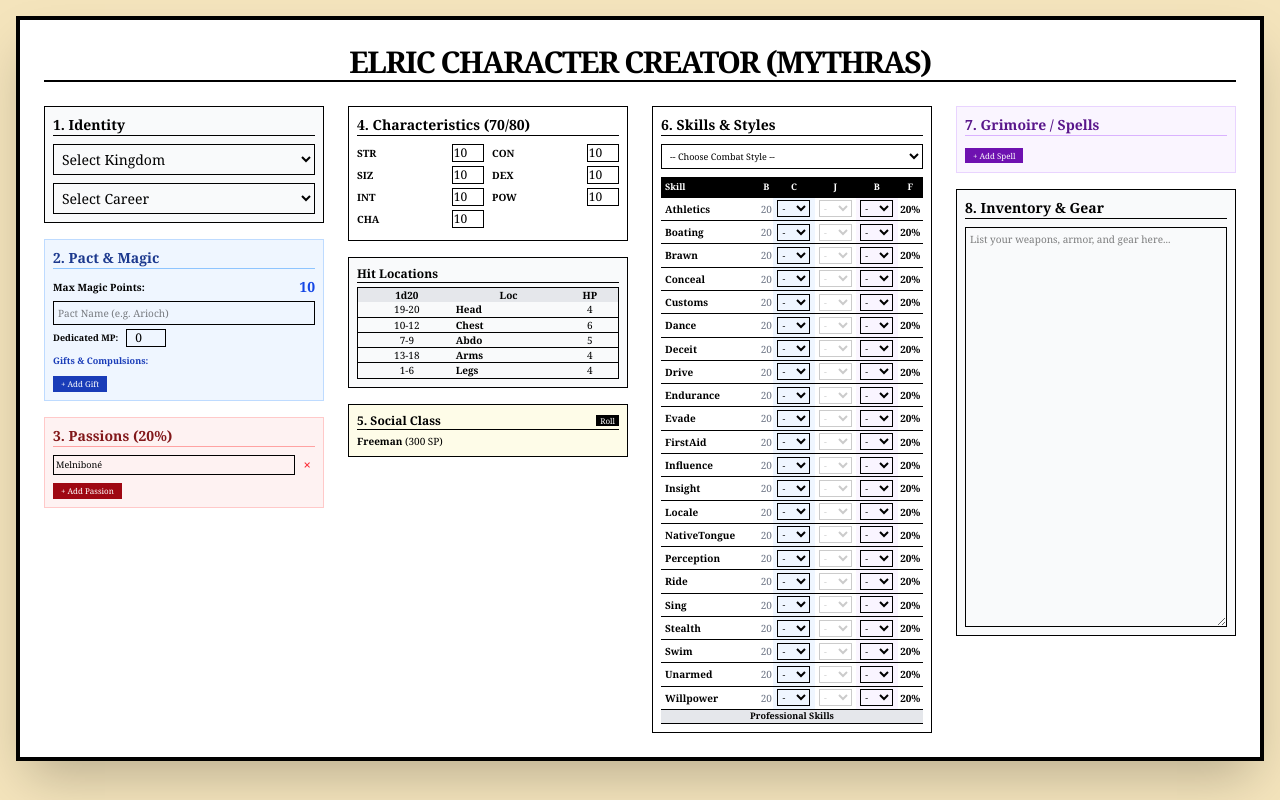
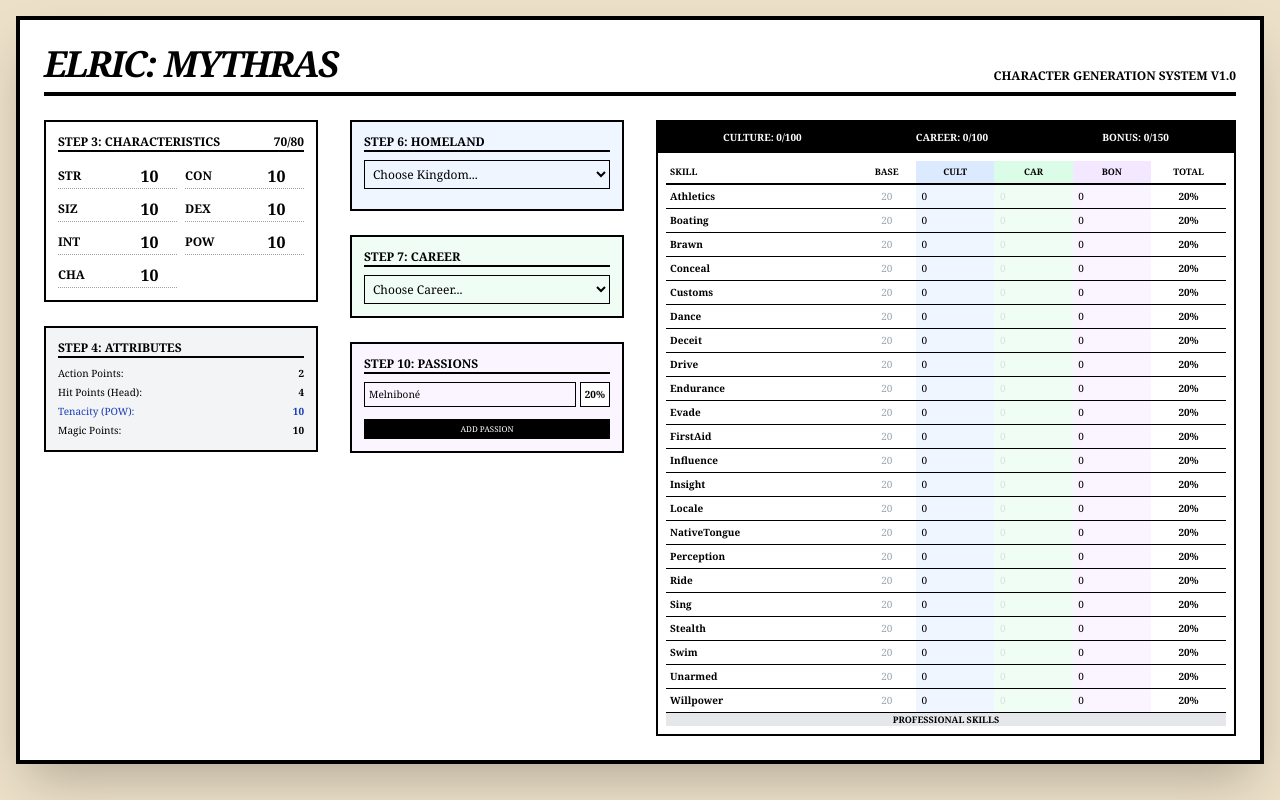
Before and after one commit to arawnlp-debug/elric-character-builder, a Next.js app: page / in a window 1280 px wide. Built offline with nearby package versions, Linux system fonts and the light colour scheme.

Commit message:
Fix colSpan type error

```diff
--- a/app/page.tsx
+++ b/app/page.tsx
@@ -7,13 +7,7 @@
 
 // --- TYPES ---
 interface Characteristics {
-  STR: number;
-  CON: number;
-  SIZ: number;
-  DEX: number;
-  INT: number;
-  POW: number;
-  CHA: number;
+  STR: number; CON: number; SIZ: number; DEX: number; INT: number; POW: number; CHA: number;
 }
 
 interface SkillSpend {
@@ -32,61 +26,31 @@
 const getProfSkillBase = (skillName: string, chars: Characteristics) => {
   const name = skillName.toLowerCase();
   if (name.includes('art')) return chars.POW + chars.CHA;
-  if (name.includes('commerce')) return chars.INT + chars.CHA;
-  if (name.includes('courtesy')) return chars.INT + chars.CHA;
+  if (name.includes('commerce') || name.includes('courtesy') || name.includes('language')) return chars.INT + chars.CHA;
   if (name.includes('craft')) return chars.DEX + chars.INT;
-  if (name.includes('language')) return chars.INT + chars.CHA;
-  if (name.includes('streetwise')) return chars.POW + chars.CHA;
-  if (name.includes('lore')) return chars.INT * 2;
-  if (name.includes('navigation')) return chars.INT + chars.POW;
-  if (name.includes('survival')) return chars.CON + chars.POW;
-  if (name.includes('track')) return chars.INT + chars.CON;
-  if (name.includes('binding')) return chars.POW + chars.CHA;
+  if (name.includes('streetwise') || name.includes('binding')) return chars.POW + chars.CHA;
+  if (name.includes('lore') || name.includes('locale')) return chars.INT * 2;
+  if (name.includes('navigation') || name.includes('healing')) return chars.INT + chars.POW;
+  if (name.includes('survival') || name.includes('track')) return chars.CON + chars.POW;
   if (name.includes('trance')) return chars.POW * 2;
-  if (name.includes('healing')) return chars.INT + chars.POW;
   return chars.INT * 2;
 };
 
 export default function CharacterBuilder() {
+  // --- STATE ---
   const [characteristics, setCharacteristics] = useState<Characteristics>({ STR: 10, CON: 10, SIZ: 10, DEX: 10, INT: 10, POW: 10, CHA: 10 });
   const [selectedCulture, setSelectedCulture] = useState("");
   const [selectedCareer, setSelectedCareer] = useState("");
   const [selectedStyle, setSelectedStyle] = useState("");
   const [socialClass, setSocialClass] = useState({ name: "Freeman", multi: 1 });
-
-  const [passions, setPassions] = useState([{ id: 1, target: "Melniboné" }]);
+  const [passions, setPassions] = useState([{ id: 1, target: "Melniboné", val: 0 }]);
   const [dedicatedMPs, setDedicatedMPs] = useState(0);
   const [pactName, setPactName] = useState("");
   const [spells, setSpells] = useState<string[]>([]);
-  const [gifts, setGifts] = useState<string[]>([]);
   const [inventory, setInventory] = useState("");
-
   const [skillSpends, setSkillSpends] = useState<Record<string, SkillSpend>>({});
 
-  useEffect(() => {
-    const cult = (culturesData as any[]).find(c => c.id === selectedCulture);
-    if (cult?.forcedCareer) setSelectedCareer(cult.forcedCareer);
-  }, [selectedCulture]);
-
-  const rollSocialClass = () => {
-    const roll = Math.floor(Math.random() * 100) + 1;
-    const isM = selectedCulture === "melnibone";
-    let res = roll <= 10 ? {name:"Outlaw", m:0.25} : roll <= 50 ? {name:"Poor", m:0.5} : roll <= 75 ? {name:"Freeman", m:1} : roll <= 95 ? {name:"Gentry", m:3} : {name:"Aristocracy", m:5};
-    if (isM) res = roll <= 80 ? {name:"Gentry", m:5} : roll <= 98 ? {name:"Aristocracy", m:10} : {name:"Ruling", m:20};
-    setSocialClass({ name: res.name, multi: res.m });
-  };
-
-  const handleStatChange = (s: keyof Characteristics, v: string) => {
-    let val = parseInt(v) || 0;
-    const min = (s === "INT" || s === "SIZ") ? 8 : 3;
-    setCharacteristics(prev => ({ ...prev, [s]: Math.min(18, Math.max(min, val)) }));
-  };
-
-  const pointsSpent = Object.values(characteristics).reduce((a, b) => a + b, 0);
-  const hpB = Math.ceil((characteristics.CON + characteristics.SIZ) / 5);
-  const maxMPs = characteristics.POW - dedicatedMPs;
-  const passionBase = characteristics.POW + characteristics.CHA;
-
+  // --- DERIVED DATA ---
   const activeCulture = (culturesData as any[]).find(c => c.id === selectedCulture);
   const activeCareer = (careersData as any[]).find(c => c.id === selectedCareer);
   const activeStyle = (stylesData as any[]).find(s => s.id === selectedStyle);
@@ -96,196 +60,176 @@
   const careerStandards: string[] = activeCareer?.standardSkills || [];
   const availableProfSkills = [...new Set([...cultureProfs, ...careerProfs])].sort();
 
+  // --- POOL CALCULATIONS ---
+  const charPoints = Object.values(characteristics).reduce((a, b) => a + b, 0);
+  const cultureSpent = Object.values(skillSpends).reduce((acc, s) => acc + (s.culture || 0), 0);
+  const careerSpent = Object.values(skillSpends).reduce((acc, s) => acc + (s.career || 0), 0);
+  const bonusSpent = Object.values(skillSpends).reduce((acc, s) => acc + (s.bonus || 0), 0);
+
   const getStandardBase = (s: string) => {
     const c = characteristics;
-    if (s === "Customs" || s === "NativeTongue") return (c.INT * 2) + (selectedCulture ? 40 : 0);
-    if (["Athletics", "Unarmed"].includes(s)) return c.STR + c.DEX;
-    if (["Boating", "Swim"].includes(s)) return c.STR + c.CON;
-    if (s === "Brawn") return c.STR + c.SIZ;
-    if (["Conceal", "Drive", "Ride"].includes(s)) return c.DEX + c.POW;
-    if (["Dance", "Deceit"].includes(s)) return c.INT + c.CHA;
-    if (s === "Endurance") return c.CON * 2;
-    if (s === "Evade") return c.DEX * 2;
-    if (s === "FirstAid") return c.INT + c.DEX;
-    if (s === "Influence") return c.CHA * 2;
-    if (["Insight", "Perception"].includes(s)) return c.INT + c.POW;
-    if (s === "Locale") return c.INT * 2;
-    if (s === "Sing") return c.CHA + c.POW;
-    if (s === "Stealth") return c.DEX + c.INT;
-    if (s === "Willpower") return c.POW * 2;
-    return 0;
+    let base = 0;
+    if (s === "Customs" || s === "NativeTongue") base = (c.INT * 2) + (selectedCulture ? 40 : 0);
+    else if (["Athletics", "Unarmed"].includes(s)) base = c.STR + c.DEX;
+    else if (["Boating", "Swim"].includes(s)) base = c.STR + c.CON;
+    else if (s === "Brawn") base = c.STR + c.SIZ;
+    else if (["Conceal", "Drive", "Ride"].includes(s)) base = c.DEX + c.POW;
+    else if (["Dance", "Deceit"].includes(s)) base = c.INT + c.CHA;
+    else if (s === "Endurance") base = c.CON * 2;
+    else if (s === "Evade") base = c.DEX * 2;
+    else if (s === "FirstAid") base = c.INT + c.DEX;
+    else if (s === "Influence") base = c.CHA * 2;
+    else if (["Insight", "Perception"].includes(s)) base = c.INT + c.POW;
+    else if (s === "Locale") base = c.INT * 2;
+    else if (s === "Sing") base = c.CHA + c.POW;
+    else if (s === "Stealth") base = c.DEX + c.INT;
+    else if (s === "Willpower") base = c.POW * 2;
+    return base;
   };
 
-  const highSpeechTotal = (characteristics.INT + characteristics.CHA) + (skillSpends["Language (High Speech)"]?.culture || 0) + (skillSpends["Language (High Speech)"]?.career || 0) + (skillSpends["Language (High Speech)"]?.bonus || 0);
+  const highSpeechTotal = (characteristics.INT + characteristics.CHA) +
+    (skillSpends["Language (High Speech)"]?.culture || 0) +
+    (skillSpends["Language (High Speech)"]?.career || 0) +
+    (skillSpends["Language (High Speech)"]?.bonus || 0);
 
-  const handleSkillSpend = (skill: string, pool: keyof SkillSpend, value: string) => {
+  // --- HANDLERS ---
+  const handleSkillChange = (skill: string, pool: keyof SkillSpend, value: number) => {
     setSkillSpends(prev => ({
-        ...prev,
-        [skill]: {
-            ...(prev[skill] || { culture: 0, career: 0, bonus: 0 }),
-            [pool]: parseInt(value)
-        }
+      ...prev,
+      [skill]: { ...(prev[skill] || { culture: 0, career: 0, bonus: 0 }), [pool]: value }
     }));
   };
 
   const SkillRow = ({ name, base, type }: { name: string, base: number, type: string }) => {
-    const spends = skillSpends[name] || { culture: 0, career: 0, bonus: 0 };
-    const total = base + (spends.culture || 0) + (spends.career || 0) + (spends.bonus || 0);
+    const s = skillSpends[name] || { culture: 0, career: 0, bonus: 0 };
+    const total = base + s.culture + s.career + s.bonus;
     const isMagic = ["Summoning Ritual", "Command", "Rune Casting"].includes(name);
     const overCap = isMagic && total > highSpeechTotal;
 
-    const canC = type === "standard" || cultureProfs.includes(name) || type === "style";
-    const canJ = careerStandards.includes(name) || careerProfs.includes(name) || type === "style";
+    const canCulture = type === "standard" || cultureProfs.includes(name) || type === "style";
+    const canCareer = careerStandards.includes(name) || careerProfs.includes(name) || type === "style";
 
     return (
       <tr className={`border-b text-[10px] ${overCap ? 'bg-red-50' : ''}`}>
         <td className={`p-1 font-bold ${overCap ? 'text-red-600' : ''}`}>{name}</td>
-        <td className="text-center text-gray-500">{base}</td>
-        {(['culture', 'career', 'bonus'] as const).map(p => {
-          const isActive = p === 'culture' ? canC : p === 'career' ? canJ : true;
-          const color = p === 'culture' ? 'blue' : p === 'career' ? 'green' : 'purple';
-          return (
-            <td key={p} className={`text-center bg-${color}-50`}>
-              <select disabled={!isActive} className={`border text-[9px] ${!isActive ? 'opacity-20' : ''}`} value={spends[p]} onChange={e => handleSkillSpend(name, p, e.target.value)}>
-                {[0, 5, 10, 15].map(v => <option key={v} value={v}>{v || '-'}</option>)}
-              </select>
-            </td>
-          );
-        })}
+        <td className="text-center text-gray-400">{base}</td>
+
+        {/* Culture Pool (5-15) */}
+        <td className="bg-blue-50">
+          <input type="number" step="5" min="0" max="15" disabled={!canCulture}
+            className={`w-8 text-center bg-transparent ${!canCulture ? 'opacity-10' : ''}`}
+            value={s.culture} onChange={e => handleSkillChange(name, 'culture', parseInt(e.target.value) || 0)} />
+        </td>
+
+        {/* Career Pool (5-15) */}
+        <td className="bg-green-50">
+          <input type="number" step="5" min="0" max="15" disabled={!canCareer}
+            className={`w-8 text-center bg-transparent ${!canCareer ? 'opacity-10' : ''}`}
+            value={s.career} onChange={e => handleSkillChange(name, 'career', parseInt(e.target.value) || 0)} />
+        </td>
+
+        {/* Bonus Pool (Open) */}
+        <td className="bg-purple-50">
+          <input type="number" step="5" className="w-8 text-center bg-transparent"
+            value={s.bonus} onChange={e => handleSkillChange(name, 'bonus', parseInt(e.target.value) || 0)} />
+        </td>
+
         <td className={`text-center font-bold ${overCap ? 'text-red-700 underline' : ''}`}>{total}%</td>
       </tr>
     );
   };
 
   return (
-    <main className="min-h-screen bg-[#f4e4bc] p-4 font-serif text-sm text-black">
-      <div className="max-w-7xl mx-auto bg-white p-6 border-4 border-black shadow-2xl">
-        <h1 className="text-3xl font-bold text-center uppercase tracking-tighter border-b-2 border-black mb-6">Elric Character Creator (Mythras)</h1>
+    <main className="min-h-screen bg-[#ece0c8] p-4 font-serif text-black">
+      <div className="max-w-7xl mx-auto bg-white border-4 border-black shadow-2xl p-6">
+        <header className="border-b-4 border-black mb-6 pb-2 flex justify-between items-end">
+          <h1 className="text-4xl font-black uppercase tracking-tighter italic">Elric: Mythras</h1>
+          <div className="text-right text-xs font-bold uppercase">
+            Character Generation System v1.0
+          </div>
+        </header>
 
-        <div className="grid grid-cols-1 md:grid-cols-4 gap-6">
-          <section className="space-y-4">
-            <div className="border p-2 bg-gray-50">
-              <h2 className="font-bold border-b mb-2">1. Identity</h2>
-              <select className="w-full mb-2 border p-1" value={selectedCulture} onChange={e => setSelectedCulture(e.target.value)}>
-                <option value="">Select Kingdom</option>
-                {(culturesData as any[]).map(c => <option key={c.id} value={c.id}>{c.kingdom}</option>)}
-              </select>
-              <select className="w-full border p-1" value={selectedCareer} onChange={e => setSelectedCareer(e.target.value)} disabled={!!activeCulture?.forcedCareer}>
-                <option value="">Select Career</option>
-                {(careersData as any[]).map(c => <option key={c.id} value={c.id}>{c.name}</option>)}
-              </select>
-            </div>
-
-            <div className="border p-2 bg-blue-50 border-blue-200">
-              <h2 className="font-bold border-b border-blue-300 mb-2 text-blue-900">2. Pact & Magic</h2>
-              <div className="flex justify-between items-center mb-1">
-                <span className="text-[10px] font-bold">Max Magic Points:</span>
-                <span className="text-sm font-bold text-blue-700">{maxMPs}</span>
-              </div>
-              <input placeholder="Pact Name (e.g. Arioch)" className="w-full text-[10px] p-1 border mb-1" value={pactName} onChange={e => setPactName(e.target.value)} />
-              <div className="flex items-center gap-2 mb-2">
-                <label className="text-[9px] font-bold">Dedicated MP:</label>
-                <input type="number" className="w-10 border text-center text-xs" value={dedicatedMPs} onChange={e => setDedicatedMPs(parseInt(e.target.value) || 0)} />
-              </div>
-
-              <p className="text-[9px] font-bold text-blue-800 mb-1">Gifts & Compulsions:</p>
-              {gifts.map((g, idx) => (
-                <input key={idx} className="w-full text-[9px] border mb-0.5 p-0.5" value={g} onChange={e => {
-                  const newG = [...gifts]; newG[idx] = e.target.value; setGifts(newG);
-                }} />
-              ))}
-              <button onClick={() => setGifts([...gifts, ""])} className="text-[8px] bg-blue-800 text-white px-2 py-0.5">+ Add Gift</button>
-            </div>
-
-            <div className="border p-2 bg-red-50 border-red-200">
-              <h2 className="font-bold border-b border-red-300 mb-2 text-red-900">3. Passions ({passionBase}%)</h2>
-              {passions.map((p, idx) => (
-                <div key={p.id} className="flex gap-1 mb-1">
-                  <input className="text-[9px] border flex-1 p-0.5" placeholder="Hate Pan Tang..." value={p.target} onChange={e => {
-                    const newP = [...passions]; newP[idx].target = e.target.value; setPassions(newP);
-                  }} />
-                  <button onClick={() => setPassions(passions.filter(x => x.id !== p.id))} className="text-red-500 font-bold px-1">×</button>
-                </div>
-              ))}
-              <button onClick={() => setPassions([...passions, {id: Date.now(), target:""}])} className="text-[8px] bg-red-800 text-white px-2 py-0.5">+ Add Passion</button>
-            </div>
-          </section>
-
-          <section className="space-y-4">
-            <div className="border p-2">
-              <h2 className="font-bold border-b mb-2">4. Characteristics ({pointsSpent}/80)</h2>
-              <div className="grid grid-cols-2 gap-x-2">
-                {(Object.keys(characteristics) as (keyof Characteristics)[]).map(s => (
-                  <div key={s} className="flex justify-between items-center mb-1">
-                    <label className="text-[10px] font-bold">{s}</label>
-                    <input type="number" className="w-8 border text-center text-xs" value={characteristics[s]} onChange={e => handleStatChange(s, e.target.value)}/>
+        <div className="grid grid-cols-1 md:grid-cols-4 gap-8">
+          {/* STEP 1 & 2: STATS */}
+          <section className="space-y-6">
+            <div className="border-2 border-black p-3">
+              <h2 className="font-bold border-b-2 border-black mb-3 uppercase text-xs flex justify-between">
+                Step 3: Characteristics <span className={charPoints > 80 ? 'text-red-600' : ''}>{charPoints}/80</span>
+              </h2>
+              <div className="grid grid-cols-2 gap-2">
+                {(Object.keys(characteristics) as (keyof Characteristics)[]).map(key => (
+                  <div key={key} className="flex justify-between items-center border-b border-dotted border-gray-400">
+                    <span className="font-bold text-xs">{key}</span>
+                    <input type="number" className="w-10 text-center font-bold" value={characteristics[key]}
+                      onChange={e => setCharacteristics({...characteristics, [key]: parseInt(e.target.value) || 0})} />
                   </div>
                 ))}
               </div>
             </div>
 
-            <div className="border p-2 bg-gray-50">
-              <h2 className="font-bold border-b mb-1 text-xs">Hit Locations</h2>
-              <table className="w-full text-center text-[10px] border">
-                <thead><tr className="bg-gray-200"><th>1d20</th><th>Loc</th><th>HP</th></tr></thead>
-                <tbody>
-                {[{r:"19-20", l:"Head", h:hpB}, {r:"10-12", l:"Chest", h:hpB+2}, {r:"7-9", l:"Abdo", h:hpB+1}, {r:"13-18", l:"Arms", h:hpB}, {r:"1-6", l:"Legs", h:hpB}].map(row => (
-                  <tr key={row.l} className="border-b"><td>{row.r}</td><td className="text-left font-bold">{row.l}</td><td>{row.h}</td></tr>
-                ))}
-                </tbody>
-              </table>
-            </div>
-
-            <div className="border p-2 bg-yellow-50">
-              <div className="flex justify-between items-center border-b mb-1">
-                <h2 className="font-bold text-xs">5. Social Class</h2>
-                <button onClick={rollSocialClass} className="text-[8px] bg-black text-white px-1">Roll</button>
+            <div className="border-2 border-black p-3 bg-gray-100">
+              <h2 className="font-bold border-b-2 border-black mb-2 uppercase text-xs">Step 4: Attributes</h2>
+              <div className="text-[10px] space-y-1">
+                <p className="flex justify-between"><span>Action Points:</span> <strong>{characteristics.DEX + characteristics.INT <= 24 ? 2 : 3}</strong></p>
+                <p className="flex justify-between"><span>Hit Points (Head):</span> <strong>{Math.ceil((characteristics.CON + characteristics.SIZ) / 5)}</strong></p>
+                <p className="flex justify-between text-blue-800"><span>Tenacity (POW):</span> <strong>{characteristics.POW}</strong></p>
+                <p className="flex justify-between"><span>Magic Points:</span> <strong>{characteristics.POW - dedicatedMPs}</strong></p>
               </div>
-              <p className="text-[10px]"><strong>{socialClass.name}</strong> ({socialClass.multi * (activeCulture?.startingMoney.includes('150') ? 600 : 300)} SP)</p>
             </div>
           </section>
 
-          <section className="col-span-1 border p-2 max-h-[750px] overflow-y-auto">
-            <h2 className="font-bold border-b mb-2">6. Skills & Styles</h2>
-            <select className="w-full border p-1 text-[9px] mb-2" value={selectedStyle} onChange={e => setSelectedStyle(e.target.value)}>
-              <option value="">-- Choose Combat Style --</option>
-              {(stylesData as any[]).map(s => <option key={s.id} value={s.id}>{s.name}</option>)}
-            </select>
-            <table className="w-full">
-              <thead className="bg-black text-white text-[9px]">
-                <tr><th className="text-left p-1">Skill</th><th>B</th><th>C</th><th>J</th><th>B</th><th>F</th></tr>
-              </thead>
-              <tbody>
-                {standardSkillKeys.map(s => <SkillRow key={s} name={s} base={getStandardBase(s)} type="standard" />)}
-                {activeStyle && <SkillRow name={`Style: ${activeStyle.name}`} base={characteristics.STR + characteristics.DEX} type="style" />}
-                {pactName && <SkillRow name={`Pact (${pactName})`} base={characteristics.CHA + dedicatedMPs} type="prof" />}
-                <tr className="bg-gray-200 font-bold text-[9px] text-center border-y border-black">
-                    <td colSpan={6}>Professional Skills</td>
-                </tr>
-                {availableProfSkills.map(s => <SkillRow key={s} name={s} base={getProfSkillBase(s, characteristics)} type="prof" />)}
-              </tbody>
-            </table>
+          {/* STEP 3 & 4: CULTURE & CAREER */}
+          <section className="space-y-6">
+            <div className="border-2 border-black p-3 bg-blue-50">
+              <h2 className="font-bold border-b-2 border-black mb-2 uppercase text-xs">Step 6: Homeland</h2>
+              <select className="w-full text-xs border p-1 mb-2" value={selectedCulture} onChange={e => setSelectedCulture(e.target.value)}>
+                <option value="">Choose Kingdom...</option>
+                {(culturesData as any[]).map(c => <option key={c.id} value={c.id}>{c.kingdom}</option>)}
+              </select>
+              <p className="text-[9px] italic">{activeCulture?.description}</p>
+            </div>
+
+            <div className="border-2 border-black p-3 bg-green-50">
+              <h2 className="font-bold border-b-2 border-black mb-2 uppercase text-xs">Step 7: Career</h2>
+              <select className="w-full text-xs border p-1" value={selectedCareer} onChange={e => setSelectedCareer(e.target.value)}>
+                <option value="">Choose Career...</option>
+                {(careersData as any[]).map(c => <option key={c.id} value={c.id}>{c.name}</option>)}
+              </select>
+            </div>
+
+            <div className="border-2 border-black p-3 bg-purple-50">
+              <h2 className="font-bold border-b-2 border-black mb-2 uppercase text-xs">Step 10: Passions</h2>
+              {passions.map((p, idx) => (
+                <div key={p.id} className="flex gap-1 mb-1">
+                  <input className="text-[10px] border flex-1 p-1" placeholder="Hate Melniboné..." value={p.target}
+                    onChange={e => { const n = [...passions]; n[idx].target = e.target.value; setPassions(n); }} />
+                  <span className="text-[10px] font-bold p-1 bg-white border">{characteristics.POW + characteristics.CHA}%</span>
+                </div>
+              ))}
+              <button onClick={() => setPassions([...passions, {id: Date.now(), target: "", val: 0}])} className="text-[8px] bg-black text-white w-full py-1 mt-2 uppercase">Add Passion</button>
+            </div>
           </section>
 
-          <section className="space-y-4">
-            <div className="border p-2 bg-purple-50 border-purple-200">
-              <h2 className="font-bold border-b border-purple-300 mb-2 text-purple-900">7. Grimoire / Spells</h2>
-              {spells.map((s, idx) => (
-                <input key={idx} className="w-full text-[9px] border mb-0.5 p-0.5" placeholder="Spell/Rune name..." value={s} onChange={e => {
-                  const newS = [...spells]; newS[idx] = e.target.value; setSpells(newS);
-                }} />
-              ))}
-              <button onClick={() => setSpells([...spells, ""])} className="text-[8px] bg-purple-800 text-white px-2 py-0.5">+ Add Spell</button>
+          {/* SKILLS TABLE (COLUMNS 3 & 4) */}
+          <section className="md:col-span-2 border-2 border-black overflow-hidden flex flex-col">
+            <div className="bg-black text-white p-2 flex justify-around text-[10px] font-bold uppercase">
+              <div className={cultureSpent > 100 ? 'text-red-400' : ''}>Culture: {cultureSpent}/100</div>
+              <div className={careerSpent > 100 ? 'text-red-400' : ''}>Career: {careerSpent}/100</div>
+              <div className={bonusSpent > 150 ? 'text-red-400' : ''}>Bonus: {bonusSpent}/150</div>
             </div>
-
-            <div className="border p-2 bg-gray-50 flex-1 flex flex-col">
-              <h2 className="font-bold border-b mb-2">8. Inventory & Gear</h2>
-              <textarea
-                className="w-full flex-1 text-[10px] p-1 border min-h-[400px]"
-                placeholder="List your weapons, armor, and gear here..."
-                value={inventory}
-                onChange={e => setInventory(e.target.value)}
-              />
+            <div className="overflow-y-auto flex-1 p-2">
+              <table className="w-full">
+                <thead>
+                  <tr className="text-[9px] uppercase border-b-2 border-black">
+                    <th className="text-left p-1">Skill</th><th>Base</th><th className="bg-blue-100">Cult</th><th className="bg-green-100">Car</th><th className="bg-purple-100">Bon</th><th>Total</th>
+                  </tr>
+                </thead>
+                <tbody>
+                  {standardSkillKeys.map(k => <SkillRow key={k} name={k} base={getStandardBase(k)} type="standard" />)}
+                  <tr className="bg-gray-200 text-[9px] font-bold uppercase text-center"><td colSpan={6}>Professional Skills</td></tr>
+                  {availableProfSkills.map(k => <SkillRow key={k} name={k} base={getProfSkillBase(k, characteristics)} type="prof" />)}
+                </tbody>
+              </table>
             </div>
           </section>
         </div>
```
